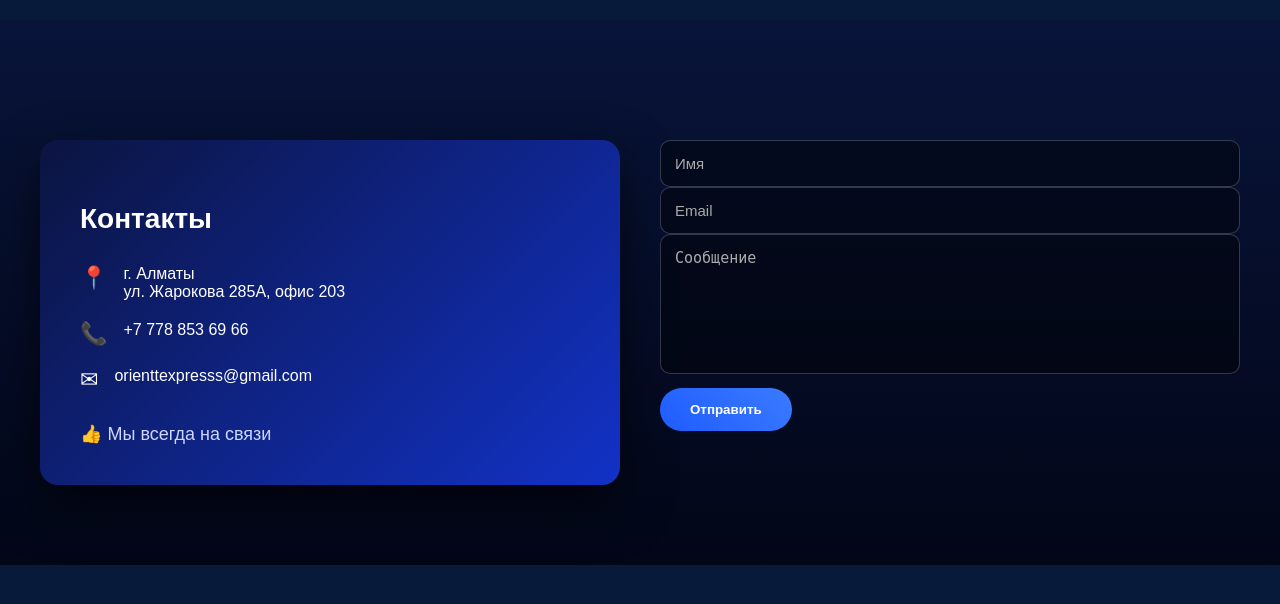
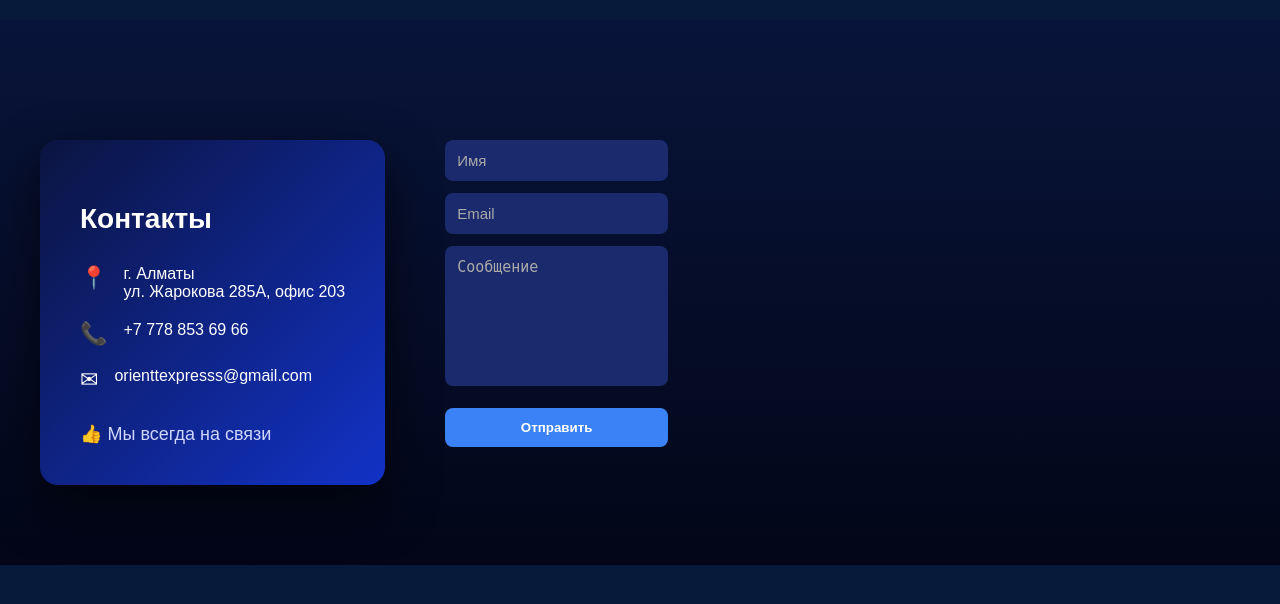
Before and after one commit to sungaterlanuly22-sketch/orientexpress, a Flask app: page /contact in a window 1280 px wide. Shown: the part 80-684 px from the top of the page. Run offline with Flask 3, Linux system fonts and the light colour scheme.

Commit message:
fix text position and color

```diff
--- a/static/style.css
+++ b/static/style.css
@@ -1148,3 +1148,50 @@
   padding:120px 20px 80px;
   min-height:100vh;
 }
+
+
+.contact-form{
+  display:flex;
+  flex-direction:column;
+  gap:12px;
+  max-width:400px;
+}
+
+.contact-form input,
+.contact-form textarea{
+  padding:12px;
+  border-radius:8px;
+  border:none;
+  background:#1a2a6c;
+  color:white;
+}
+
+.contact-form button{
+  padding:12px;
+  background:#3b82f6;
+  border:none;
+  border-radius:8px;
+  color:white;
+  cursor:pointer;
+}
+.contact-wrapper{
+  display:flex;
+  gap:60px;
+  align-items:flex-start;
+}
+.card-content{
+  display:flex;
+  flex-direction:column;
+  justify-content:flex-start;
+  padding:30px;
+  color:white;
+}
+
+.card-content h3{
+  margin-bottom:15px;
+  color:white;
+}
+
+.card-content p{
+  color:white;
+}
```
